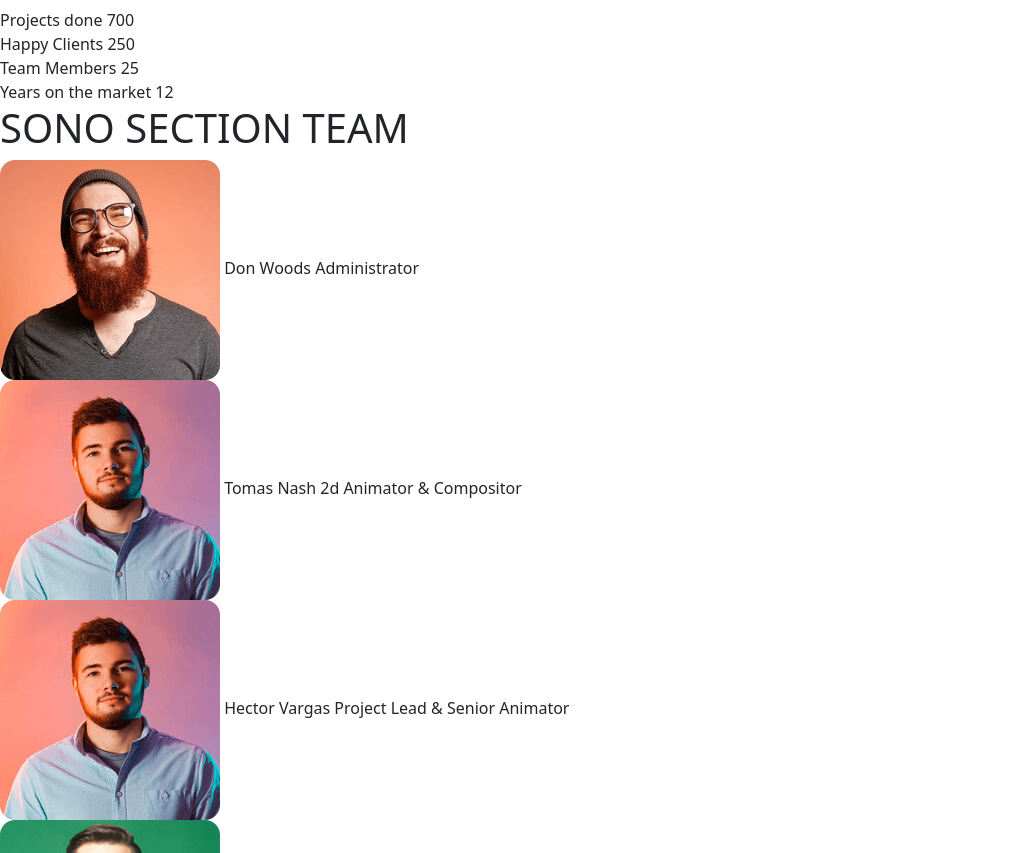
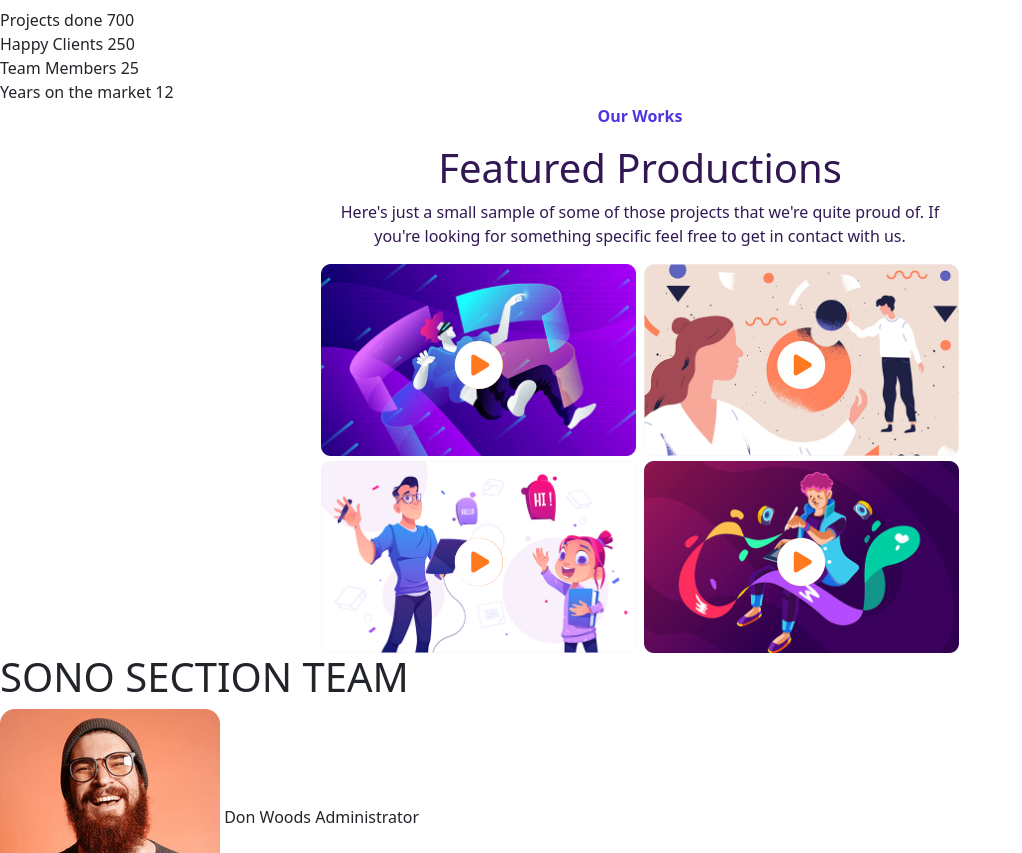
Before and after one commit to Chrissx77/proj-html-vuejs, a Vue app: page / in a window 1280 px wide. Shown: the part 1797-2650 px from the top of the page, without its empty margins (0-1022 px from the left). Built offline with nearby package versions, Linux system fonts and the light colour scheme.

Commit message:
added featuredProduction

```diff
--- /dev/null
+++ b/src/pages/FeaturedProductions.vue
@@ -0,0 +1,100 @@
+<script>
+export default {
+  name: "FeaturedProductions",
+
+  data() {
+    return {
+      cardProd: [
+        {
+          image: "src/assets/work1.png",
+        },
+
+        {
+          image: "src/assets/work2.png",
+        },
+
+        {
+          image: "src/assets/work3.png",
+        },
+
+        {
+          image: "src/assets/work4.png",
+        },
+      ],
+    };
+  },
+};
+</script>
+
+<template>
+  <div class="wrap">
+    <div>
+      <p class="label">Our Works</p>
+      <h1 class="mainTitle">Featured Productions</h1>
+      <p class="paragraph">
+        Here's just a small sample of some of those projects that we're quite
+        proud of. If you're looking for something specific feel free to get in
+        contact with us.
+      </p>
+    </div>
+    <div class="cardContainer">
+      <div v-for="card in cardProd" class="image">
+          <img :src="card.image" alt="" />
+          <div class="btn-play">
+            <i class="fa-solid fa-circle-play" style="color: #fff;"></i>
+          </div>
+      </div>
+    </div>
+  </div>
+</template>
+
+<style lang="scss" scoped>
+@use "../style/partials/variables" as *;
+@use "../style/partials/mixins" as *;
+
+.wrap {
+  min-height: 500px;
+  text-align: center;
+
+  div {
+    width: 50%;
+    margin: 0 auto;
+
+    .label {
+      color: $blue;
+      font-weight: bold;
+    }
+    .mainTitle {
+      color: $purple;
+    }
+
+    .paragraph {
+      color: $purple;
+    }
+  }
+
+  .cardContainer {
+    @include flex;
+    flex-wrap: wrap;
+    gap: 5px;
+    .image{
+        width: calc(100% / 2 - 5px);
+        position: relative;
+        img{
+            width: 100%;
+
+        }
+        .btn-play{
+            position: absolute;
+            top: 40%;
+            left: 25%;
+            i{
+                font-size: 3rem;
+                background-color: $orange;
+                border-radius: 50%;
+            }
+        }
+    }
+  }
+}
+</style>
--- a/src/pages/Home.vue
+++ b/src/pages/Home.vue
@@ -4,6 +4,8 @@ import Facts from './Facts.vue';
 import SectionTeam from './SectionTeam.vue';
 import Client from './Client.vue';
 import Jumbotron from './Jumbotron.vue';
+import FeaturedProductions from './FeaturedProductions.vue';
+
 
 
 
@@ -15,6 +17,7 @@ export default {
     SectionTeam,
     Client,
     Jumbotron,
+    FeaturedProductions,
   }
 
 };
@@ -24,6 +27,7 @@ export default {
   <Jumbotron/>
   <LoveAnimation/>
   <Facts/>
+  <FeaturedProductions/>
   <SectionTeam/>
   <Client/>
 </template>
--- a/src/pages/Jumbotron.vue
+++ b/src/pages/Jumbotron.vue
@@ -128,9 +128,12 @@ export default {
         }
         i{
           position: absolute;
-          left: 45%;
-          top: 45%;
+          left: 44%;
+          top: 44%;
           font-size: 3rem;
+          background-color: white;
+          border-radius: 50%;
+
         }
       }
 
```
